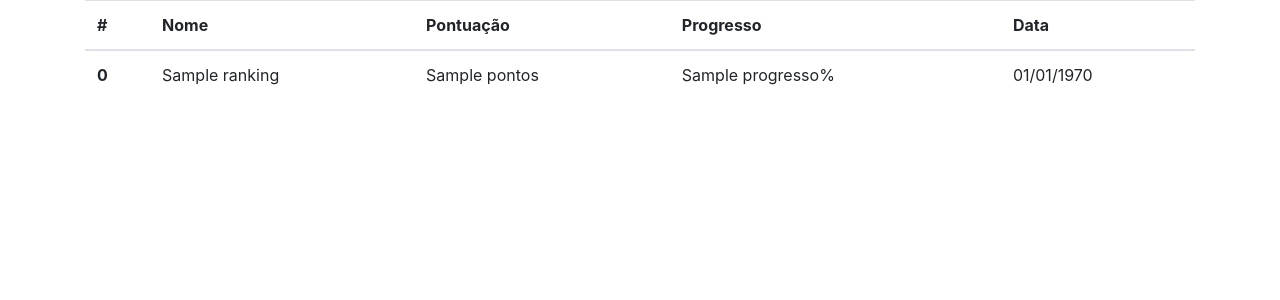
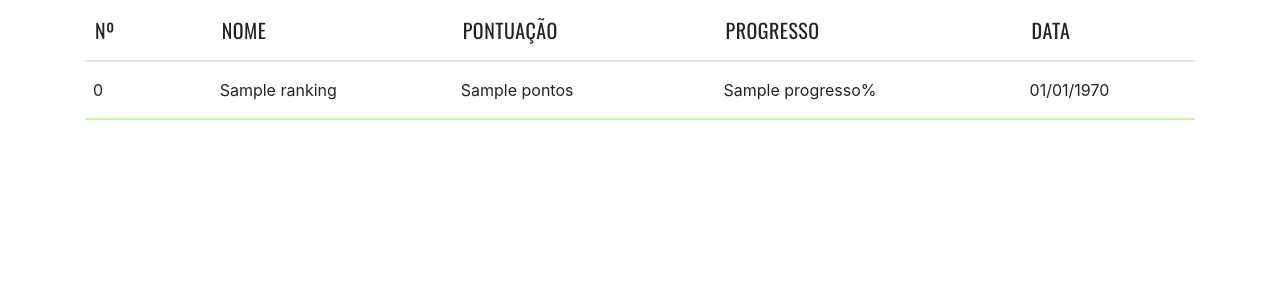
Before and after one commit to 1995Everton/Arcano, a PHP site: template view/pages/Ranking.php in a window 1280 px wide. Shown: the top 300 px of the page. Run offline with PHP 8.4, Linux system fonts and the light colour scheme; the template is opened without the code that fills it: most values are stand-ins (such as "Sample title", 1, 10 or a date in 2020); some libraries are stand-ins or nearby versions.

Commit message:
Table Sortable

```diff
--- /dev/null
+++ b/public/css/table.css
@@ -0,0 +1,264 @@
+@import url(https://fonts.googleapis.com/css?family=Oswald:400|Raleway:400,700,400italic,700italic);
+*,
+:before,
+:after {
+    box-sizing: border-box;
+}
+/************************************************/
+/********************* TABLE ********************/
+/************************************************/
+
+table {
+    border-collapse: collapse;
+    border-spacing: 0;
+    max-width: 100%;
+    width: 100%;
+}
+
+/*** HEADER ***/
+table thead {
+    border-bottom: 2px solid #e5e5e5;
+}
+
+table th,
+table td {
+    padding: 1em 0.5em;
+    position: relative;
+}
+
+table th {
+    font: 400 1.25em/1 'Oswald', sans-serif;
+    letter-spacing: 0.025em;
+    outline: none;
+    padding-right: 2em;
+    text-align: left;
+    text-transform: uppercase;
+    transition: color 0.2s ease-in-out;
+}
+
+table th:hover,
+table th:focus {
+    color: #83e4e2;
+}
+
+/* Arrows */
+table th:after,
+table th:before {
+    border: 0.35em solid transparent;
+    content: '';
+    height: 0;
+    position: absolute;
+    right: 0.65em;
+    top: 50%;
+    transform: translateY(-50%);
+    transition: border-color 0.2s ease-in-out;
+    width: 0;
+}
+
+table th:before {
+    border-bottom-color: rgba(255, 255, 255, 0.25);
+    border-top: 0;
+    margin-top: -0.35em;
+}
+
+table th:after {
+    border-bottom: 0;
+    border-top-color: rgba(255, 255, 255, 0.25);
+    margin-top: 0.35em;
+}
+
+table th:hover:before,
+table th:focus:before {
+    border-bottom-color: rgba(255, 255, 255, 0.75);
+}
+
+table th:hover:after,
+table th:focus:after {
+    border-top-color: rgba(255, 255, 255, 0.75);
+}
+
+table th[aria-sort="ascending"],
+table th[aria-sort="descending"] {
+    color: #fddc32;
+}
+
+table th[aria-sort="ascending"]:before {
+    border-bottom-color: #a2ed56;
+}
+
+table th[aria-sort="ascending"]:after {
+    border-top-color: rgba(255, 255, 255, 0.25);
+}
+
+table th[aria-sort="descending"]:before {
+    border-bottom-color: rgba(255, 255, 255, 0.25);
+}
+
+table th[aria-sort="descending"]:after {
+    border-top-color: #fd6470;
+}
+
+
+
+/*** BODY ***/
+table tbody > tr {
+    border-bottom: 2px solid rgba(255, 255, 255, 0.5);
+    transition: background-color 0.2s ease-in-out, border-color 0.2s ease-in-out;
+}
+
+table tbody > tr:hover {
+    background-color: rgba(255, 255, 255, 0.25);
+    border-color: rgba(255, 255, 255, 1);
+    color: #fff;
+}
+
+/* Primary Color */
+table tbody > tr:nth-of-type(6n+1) {
+    border-color: rgba(162, 237, 86, 0.5);
+}
+
+table tbody > tr:nth-of-type(6n+1):hover {
+    background-color: rgba(162, 237, 86, 0.25);
+    border-color: rgba(162, 237, 86, 1);
+}
+
+/* Secondary Color */
+table tbody > tr:nth-of-type(6n+2) {
+    border-color: rgba(131, 228, 226, 0.5);
+}
+
+table tbody > tr:nth-of-type(6n+2):hover {
+    background-color: rgba(131, 228, 226, 0.25);
+    border-color: rgba(131, 228, 226, 1);
+}
+
+/* Tertiary Color */
+table tbody > tr:nth-of-type(6n+3) {
+    border-color: rgba(253, 100, 112, 0.5);
+}
+
+table tbody > tr:nth-of-type(6n+3):hover {
+    background-color: rgba(253, 100, 112, 0.25);
+    border-color: rgba(253, 100, 112, 1);
+}
+
+/* Quaternary Color */
+table tbody > tr:nth-of-type(6n+4) {
+    border-color: rgba(252, 168, 88, 0.5);
+}
+
+table tbody > tr:nth-of-type(6n+4):hover {
+    background-color: rgba(252, 168, 88, 0.25);
+    border-color: rgba(252, 168, 88, 1);
+}
+
+/* Quinary Color */
+table tbody > tr:nth-of-type(6n+5) {
+    border-color: rgba(253, 220, 50, 0.5);
+}
+
+table tbody > tr:nth-of-type(6n+5):hover {
+    background-color: rgba(253, 220, 50, 0.25);
+    border-color: rgba(253, 220, 50, 1);
+}
+
+/* Name Cell */
+table td[data-label="Name"] {
+    font-weight: 700;
+    letter-spacing: 0.05em;
+}
+
+/* Animal Cells */
+table td[data-label="Chickens"],
+table td[data-label="Pigs"],
+table td[data-label="Snakes"] {
+    text-align: center;
+}
+
+/* Check and Cross Marks */
+table tr span.yes,
+table tr span.no {
+    transition: all 0.2s ease-in-out;
+}
+
+table tr:hover span.yes,
+table tr:hover span.no {
+    color: #fff;
+}
+
+table span.yes {
+    color: #a2ed56;
+    font-size: 1.25em;
+}
+
+table span.no {
+    color: #fd6470;
+    font-size: 0.875em;
+}
+
+
+
+/*** FOOTER ***/
+footer {
+    text-align: center;
+}
+
+footer a {
+    display: inline-block;
+}
+
+
+
+
+
+/************************************************/
+/***************** MEDIA QUERIES ****************/
+/************************************************/
+@media (max-width: 50em) {
+
+    /*** TABLE ***/
+    table tr,
+    table td {
+        display: block;
+    }
+
+    table tr {
+        padding: 0.75em 0;
+    }
+
+    /* Header */
+    table thead tr {
+        text-align: center;
+    }
+
+    table th {
+        display: block;
+        padding: 0.25em 0.5em;
+    }
+
+    /* Body */
+    table td {
+        padding: 0.25em 0.5em 0.25em 6.5em;
+    }
+
+    table td:before {
+        content: attr(data-label);
+        font: 400 1.125em/1 'Oswald', sans-serif;
+        left: 0.5em;
+        position: absolute;
+        top: 0.125em;
+        width: 100%;
+    }
+
+    /* Animal Cells */
+    table td[data-label="Chickens"],
+    table td[data-label="Pigs"],
+    table td[data-label="Snakes"] {
+        text-align: left;
+    }
+
+    /* Check and Cross Marks */
+    table span.yes {
+        line-height: 0.875;
+    }
+}
--- a/view/pages/Ranking.php
+++ b/view/pages/Ranking.php
@@ -1,22 +1,51 @@
-<table class="table">
+<!--<table class="table">-->
+<!--    <thead>-->
+<!--        <tr>-->
+<!--            <th scope="col">#</th>-->
+<!--            <th scope="col">Nome</th>-->
+<!--            <th scope="col">Pontuação</th>-->
+<!--            <th scope="col">Progresso</th>-->
+<!--            <th scope="col">Data</th>-->
+<!--        </tr>-->
+<!--    </thead>-->
+<!--    <tbody>-->
+<!--        --><?php //foreach ($ranking as $key =>$usuario):?>
+<!--            <tr>-->
+<!--                <th scope="row">--><?//= $key;?><!--</th>-->
+<!--                <td>--><?//= $usuario['nome_usuario'];?><!--</td>-->
+<!--                <td>--><?//= $usuario['pontos'];?><!--</td>-->
+<!--                <td>--><?//= $usuario['progresso']."%";?><!--</td>-->
+<!--                <td>--><?//= date("d/m/Y", strtotime($usuario['data']));?><!--</td>-->
+<!--            </tr>-->
+<!--        --><?php //endforeach;?>
+<!--    </tbody>-->
+<!--</table>-->
+<link rel="stylesheet" href="css/table.css">
+<table>
     <thead>
-        <tr>
-            <th scope="col">#</th>
-            <th scope="col">Nome</th>
-            <th scope="col">Pontuação</th>
-            <th scope="col">Progresso</th>
-            <th scope="col">Data</th>
-        </tr>
+    <tr>
+        <th>Nº</th>
+        <th>Nome</th>
+        <th>Pontuação</th>
+        <th>Progresso</th>
+        <th>Data</th>
+    </tr>
     </thead>
     <tbody>
         <?php foreach ($ranking as $key =>$usuario):?>
             <tr>
-                <th scope="row"><?= $key;?></th>
-                <td><?= $usuario['nome_usuario'];?></td>
-                <td><?= $usuario['pontos'];?></td>
-                <td><?= $usuario['progresso']."%";?></td>
-                <td><?= date("d/m/Y", strtotime($usuario['data']));?></td>
+                <td data-label="Nº"><?= $key;?></td>
+                <td data-label="Nome"><?= $usuario['nome_usuario'];?></td>
+                <td data-label="Pontuação"><?= $usuario['pontos'];?></td>
+                <td data-label="Progresso"><?= $usuario['progresso']."%";?></td>
+                <td data-label="Data"><?= date("d/m/Y", strtotime($usuario['data']));?></td>
             </tr>
         <?php endforeach;?>
     </tbody>
 </table>
+<script src='https://cdnjs.cloudflare.com/ajax/libs/jquery.tablesorter/2.30.1/js/jquery.tablesorter.min.js'></script>
+<script>
+    $(function(){
+        $('table').tablesorter();
+    });
+</script>
```
